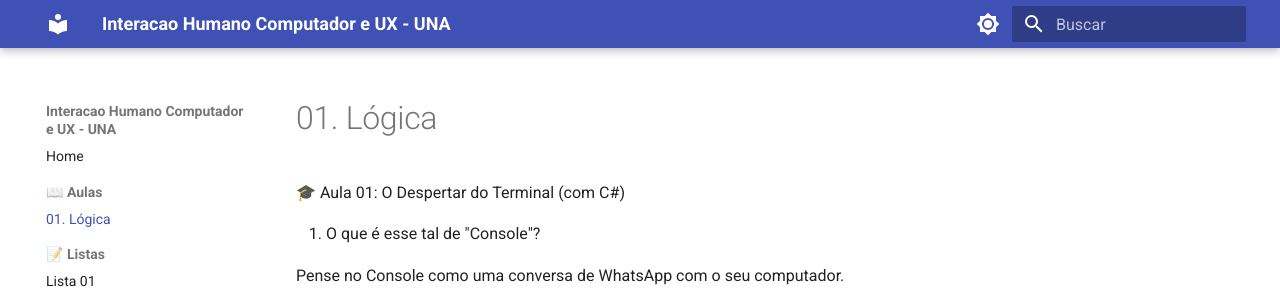
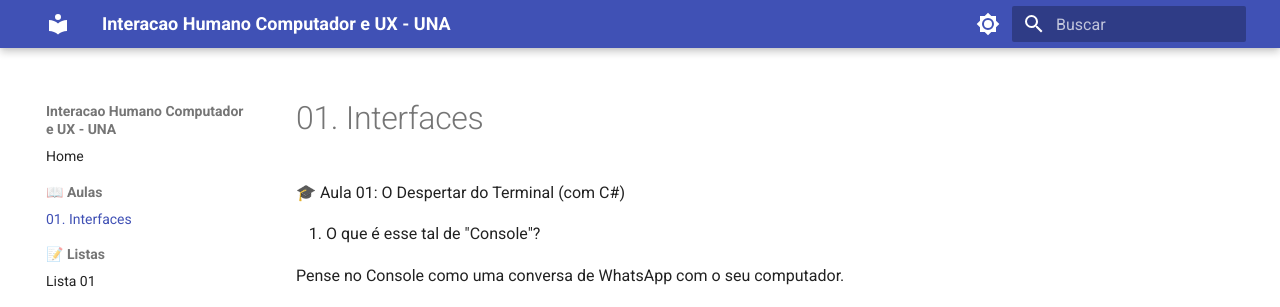
Before and after one commit to danhpaiva/una-ihcux-mkdocs-202601, an MkDocs documentation site: the page built from docs/aulas/01-interface.md, in a window 1280 px wide and 900 px high. Shown: the top 307 px of the window. Built offline with MkDocs 1.6.1 and Material for MkDocs 9.7.7, drawn with Linux system fonts in a browser that asks for light colours.

Commit message:
fix: renomear aula 01

```diff
--- a/mkdocs.yml
+++ b/mkdocs.yml
@@ -31,7 +31,7 @@ nav:
   - Home: index.md
   # - Guia do Professor: setup.md
   - 📖 Aulas:
-      - 01. Lógica: aulas/01-interface.md
+      - 01. Interfaces: aulas/01-interface.md
   - 📝 Listas:
       - Lista 01: listas/01-lista.md
   - 📝 Atividades:
```
